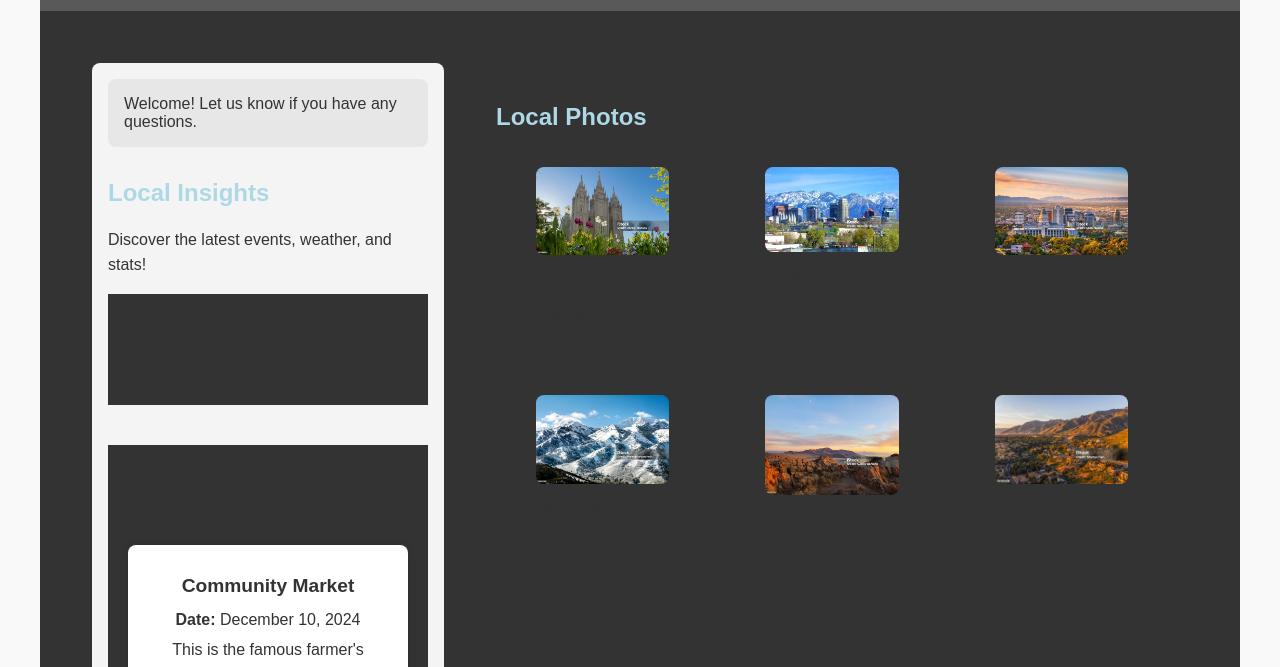
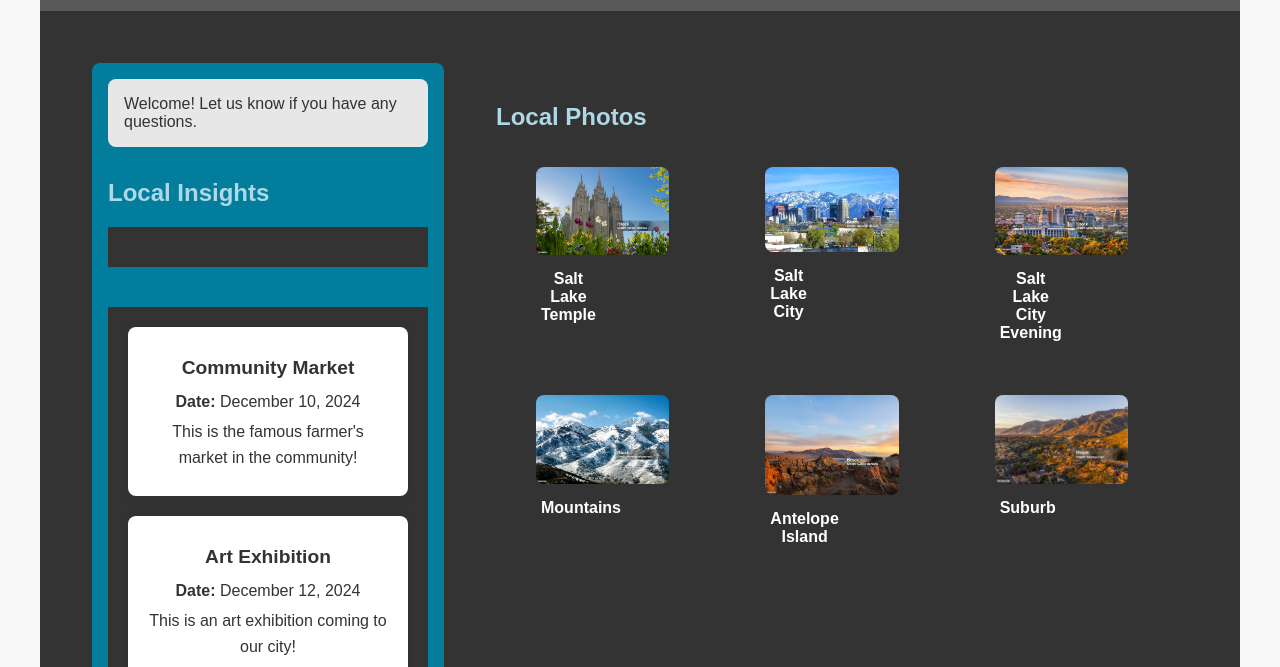
Before and after one commit to kanislupus36/wdd231, a plain HTML site: page chamber/discover.html in a window 1280 px wide. Shown: the part 129-796 px from the top of the page. Drawn offline with Linux system fonts and the light colour scheme; no server answers.

Commit message:
last fix

```diff
--- a/chamber/discover.html
+++ b/chamber/discover.html
@@ -37,15 +37,12 @@
             <aside class="sidebar">
                 <div id="visitor-message"></div>
                 <h2>Local Insights</h2>
-                <p>Discover the latest events, weather, and stats!</p>
                 <div class="weather">
-                    <h3>Weather Forecast</h3>
                 </div>
                     <div class="weather-details">
                 </div>
                 <p></p>
                 <div class="current-events">
-                    <h3>Upcoming Events</h3>
                 </div>
                 <p></p>
             </aside>
--- a/chamber/styles/chamber.css
+++ b/chamber/styles/chamber.css
@@ -525,13 +525,6 @@ section {
   gap: 20px;
 }
 
-/* Sidebar Layout */
-.sidebar {
-  background-color: #f0f0f0;
-  padding: 20px;
-  border-radius: 8px;
-}
-
 .sidebar h2 {
   margin-top: 0;
 }
@@ -551,15 +544,6 @@ section {
   gap: 15px;
 }
 
-img.lazyload {
-  width: 100%;
-  height: auto;
-  border-radius: 8px;
-  object-fit: cover;
-  opacity: 0; /* Initially hidden for lazy loading */
-  transition: opacity 0.3s ease; /* Smooth transition for visibility */
-}
-
 /* Flex container for layout */
 .discover-container {
   display: grid;
@@ -570,7 +554,7 @@ img.lazyload {
 
 /* Sidebar Styles */
 .sidebar {
-  background-color: #f4f4f4;
+  background-color: rgb(2, 125, 156);
   padding: 1rem;
   border-radius: 8px;
 }
@@ -603,7 +587,7 @@ img.lazyload {
 .photo-gallery figcaption {
     margin-top: 10px;
     font-size: 1rem;
-    color: #333;
+    color: white;
     font-weight: bold;
     text-align: center;
     padding: 5px;
```
